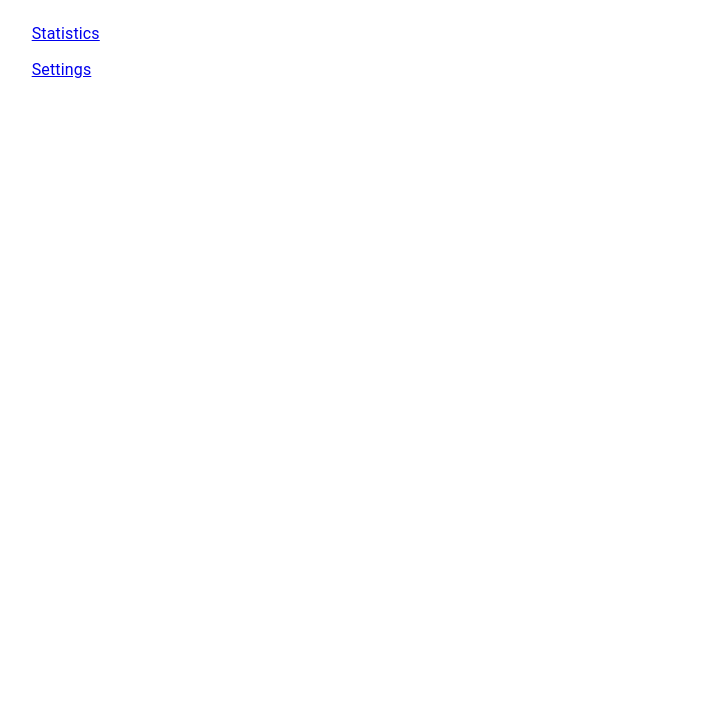
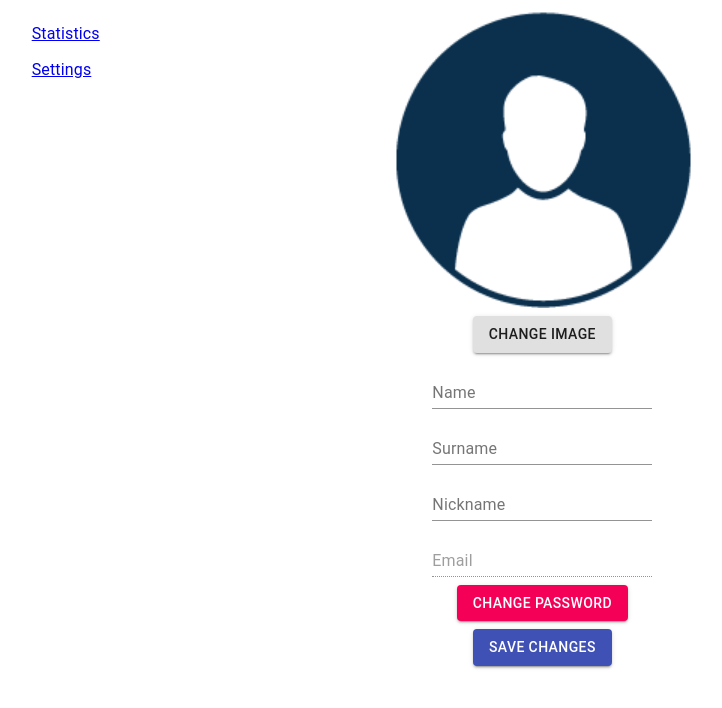
Before and after one commit to alle-zhinzher/hacaton, a React app in the folder client/: page /profile/settings in a window 1280 px wide. Shown: the top 708 px of the page, without its empty margins (203-925 px from the left). Built offline with nearby package versions, Linux system fonts and the light colour scheme.

Commit message:
Added routing

```diff
--- a/client/src/components/App.js
+++ b/client/src/components/App.js
@@ -16,13 +16,11 @@ class App extends Component {
         return (
             <Provider store={store}>
                 <Router>
-                    <Profile>
-
-                    </Profile>
-                    {/* <Switch>
+                    <Switch>
                         <Route path="/" exact component={Home} />
                         <Route path="/t" component={TestRedux} />
-                    </Switch> */}
+                        <Route path="/profile" component={Profile} />
+                    </Switch>
                 </Router>
             </Provider>
         )
--- a/client/src/components/Profile/Profile.js
+++ b/client/src/components/Profile/Profile.js
@@ -16,13 +16,13 @@ const Profile = () => {
         >
             <Grid item xs={2}>
                 <MenuList>
-                    <Link to="/stats"><MenuItem>Statistics</MenuItem></Link>
-                    <Link to="/settings"><MenuItem>Settings</MenuItem></Link>
+                    <Link to="/profile"><MenuItem>Statistics</MenuItem></Link>
+                    <Link to="/profile/settings"><MenuItem>Settings</MenuItem></Link>
                 </MenuList>
             </Grid>
             <Grid item xs={6}>
-                <Route path="/stats" component={Stats} />
-                <Route path="/settings" component={Settings} />
+                <Route path="/profile" exact component={Stats} />
+                <Route path="/profile/settings" component={Settings} />
             </Grid>
         </Grid>
     );
--- a/client/src/components/Profile/Settings/Settings.js
+++ b/client/src/components/Profile/Settings/Settings.js
@@ -30,9 +30,9 @@ const Settings = () => {
                 <TextField type="email" disabled id="standard-basic" label="Email" />
             </Grid>
             <Grid item>
-                <Link to="/settings/password"><Button variant="contained" color="Secondary">Change Password</Button></Link>
+                <Link to="/profile/settings/password"><Button variant="contained" color="Secondary">Change Password</Button></Link>
             </Grid>
-            <Route path="/settings/password">
+            <Route path="/profile/settings/password">
                 <Grid item>
                     <TextField type="password" id="standard-basic" label="Old Password" />
                 </Grid>
@@ -41,7 +41,7 @@ const Settings = () => {
                 </Grid>
             </Route>
             <Grid item>
-                <Link to="/settings"><Button variant="contained" color="Primary">Save</Button></Link>
+                <Link to="/profile/settings"><Button variant="contained" color="Primary">Save Changes</Button></Link>
             </Grid>
         </Grid>
     );
```
